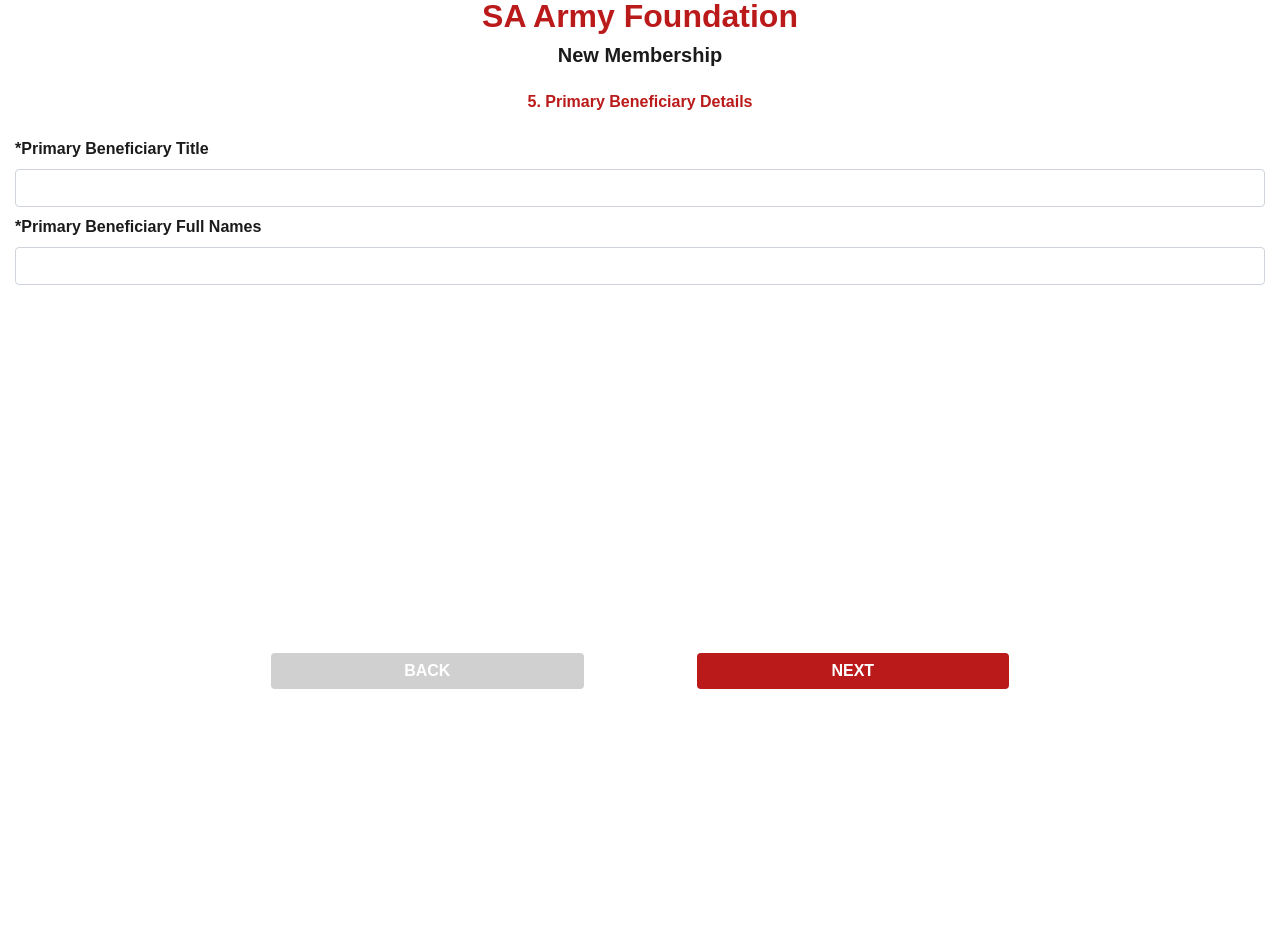
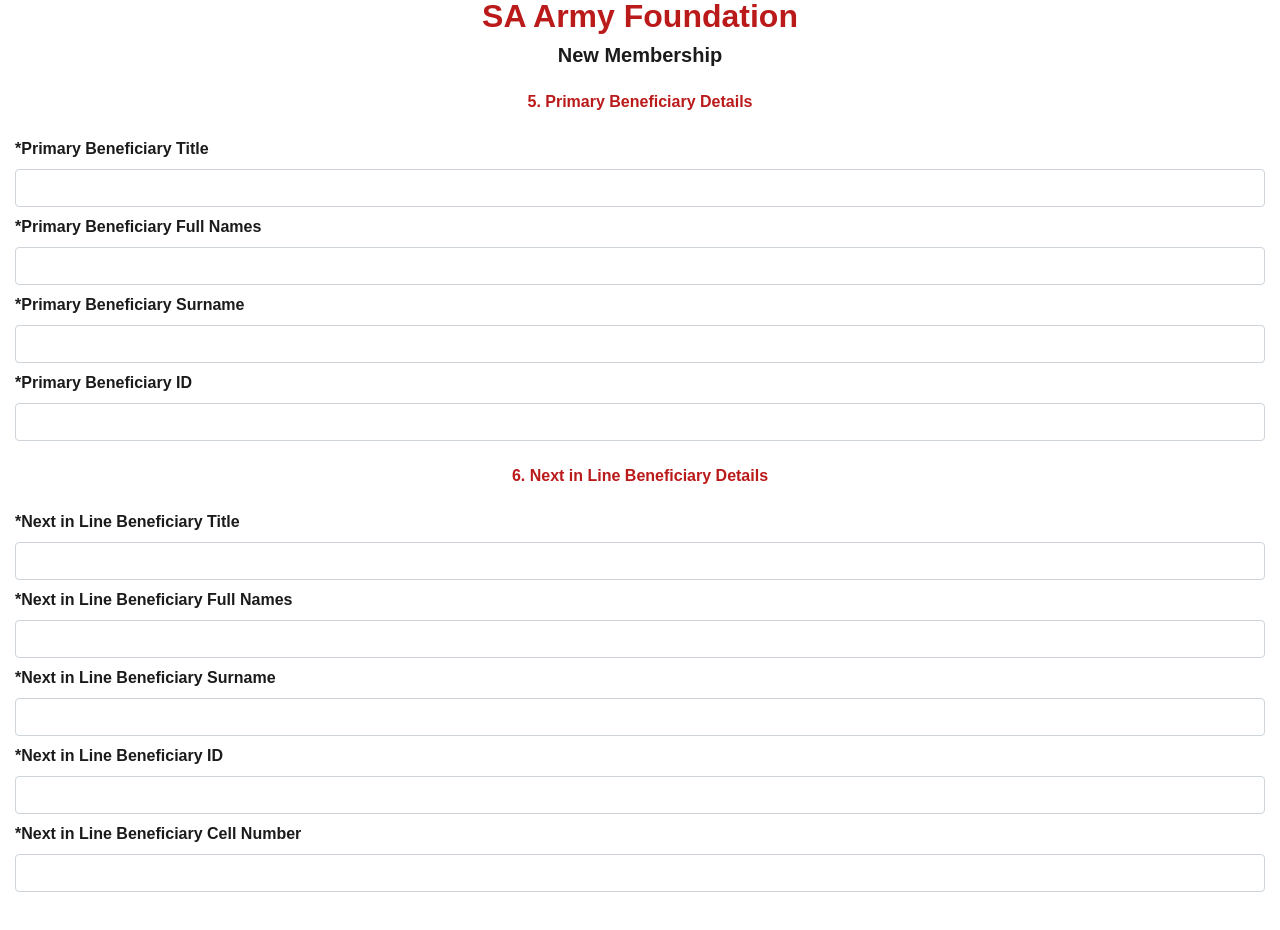
Before and after one commit to Gingerpeer/shield_member, a React (Create React App) app: page /5 in a window 1280 px wide. Shown: the part 200-1130 px from the top of the page. Before the commit the page ends 889 px from the top, so only its background shows below. Built offline with nearby package versions, Linux system fonts and the light colour scheme.

Commit message:
page five completed

```diff
--- a/src/pages/Five.js
+++ b/src/pages/Five.js
@@ -27,7 +27,7 @@
   return(
     <div className="page">
     <h6 style={{fontWeight: '600', marginTop: '25px', textAlign: 'center', color: '#BB1A1B', marginBottom: '25px'}}>5. Primary Beneficiary Details</h6>
-    <Form style={{marginBottom: '30vh'}}>
+    <Form style={{marginBottom: '10vh'}}>
         <Form.Group className='mb-2' controlId='pbTitle'>
           <Form.Label className='Label' >*Primary Beneficiary Title</Form.Label>
           <Form.Control className='Control' type='text' placeholder={pbTitle} onChange={(e)=>setPbTitle(e.target.value)} />
@@ -35,6 +35,38 @@
         <Form.Group className='mb-2' controlId='pbFullNames'>
           <Form.Label className='Label' >*Primary Beneficiary Full Names</Form.Label>
           <Form.Control className='Control' type='text' placeholder={pbFullNames} onChange={(e)=>setPbFullNames(e.target.value)} style={{ marginTop: '20px' }} />
+      </Form.Group>
+      <Form.Group className='mb-2' controlId='pbSurname'>
+          <Form.Label className='Label' >*Primary Beneficiary Surname</Form.Label>
+          <Form.Control className='Control' type='text' placeholder={pbSurname} onChange={(e)=>setPbSurname(e.target.value)} style={{ marginTop: '20px' }} />
+      </Form.Group>
+      <Form.Group className='mb-2' controlId='pbID'>
+          <Form.Label className='Label' >*Primary Beneficiary ID</Form.Label>
+          <Form.Control className='Control' type='text' placeholder={pbID} onChange={(e)=>setPbID(e.target.value)} style={{ marginTop: '20px' }} />
+      </Form.Group>
+
+      <h6 style={{fontWeight: '600', marginTop: '25px', textAlign: 'center', color: '#BB1A1B', marginBottom: '25px'}}>6. Next in Line Beneficiary Details</h6>
+
+        <Form.Group className='mb-2' controlId='nlTitle'>
+          <Form.Label className='Label' >*Next in Line Beneficiary Title</Form.Label>
+          <Form.Control className='Control' type='text' placeholder={nlTitle} onChange={(e)=>setNlTitle(e.target.value)} />
+        </Form.Group>
+        <Form.Group className='mb-2' controlId='nlFullNames'>
+          <Form.Label className='Label' >*Next in Line Beneficiary Full Names</Form.Label>
+          <Form.Control className='Control' type='text' placeholder={nlFullNames} onChange={(e)=>setNlFullNames(e.target.value)} style={{ marginTop: '20px' }} />
+      </Form.Group>
+      <Form.Group className='mb-2' controlId='nlSurname'>
+          <Form.Label className='Label' >*Next in Line Beneficiary Surname</Form.Label>
+          <Form.Control className='Control' type='text' placeholder={nlSurname} onChange={(e)=>setNlSurname(e.target.value)} style={{ marginTop: '20px' }} />
+      </Form.Group>
+      <Form.Group className='mb-2' controlId='nlIDNumber'>
+          <Form.Label className='Label' >*Next in Line Beneficiary ID</Form.Label>
+          <Form.Control className='Control' type='text' placeholder={nlIDNumber} onChange={(e)=>setNlIDNumber(e.target.value)} style={{ marginTop: '20px' }} />
+      </Form.Group>
+
+      <Form.Group className='mb-2' controlId='nlCellNumber'>
+          <Form.Label className='Label' >*Next in Line Beneficiary Cell Number</Form.Label>
+          <Form.Control className='Control' type='text' placeholder={nlCellNumber} onChange={(e)=>setNlCellNumber(e.target.value)} style={{ marginTop: '20px' }} />
       </Form.Group>
       </Form>
 
```
